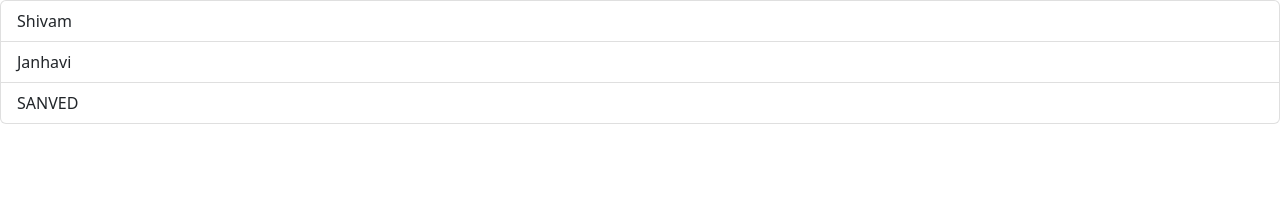
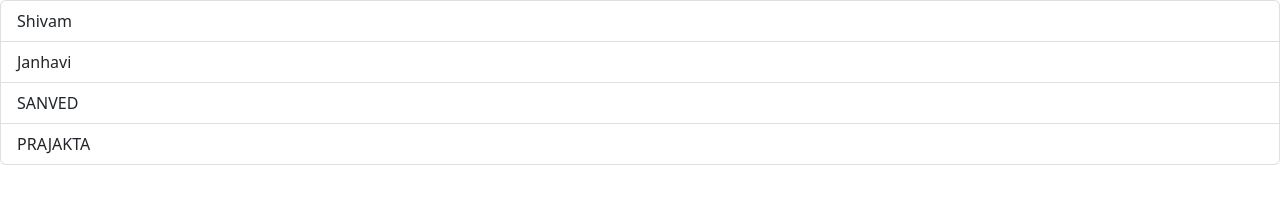
Before and after one commit to cwipedia-in/Industrial_Training_GPAN, a React (Create React App) app in the folder Week-2/Day4/dayfour/: page / in a window 1280 px wide. Shown: the top 215 px of the page. Built offline with nearby package versions, Linux system fonts and the light colour scheme.

Commit message:
add:name

```diff
--- a/Week-2/Day4/dayfour/src/Components/names.component.js
+++ b/Week-2/Day4/dayfour/src/Components/names.component.js
@@ -6,6 +6,7 @@ const Names = () => {
              <li class="list-group-item">Shivam</li>
              <li class="list-group-item">Janhavi</li>
              <li class="list-group-item">SANVED</li>
+             <li class="list-group-item">PRAJAKTA</li>
 
 
         </ul>
```
